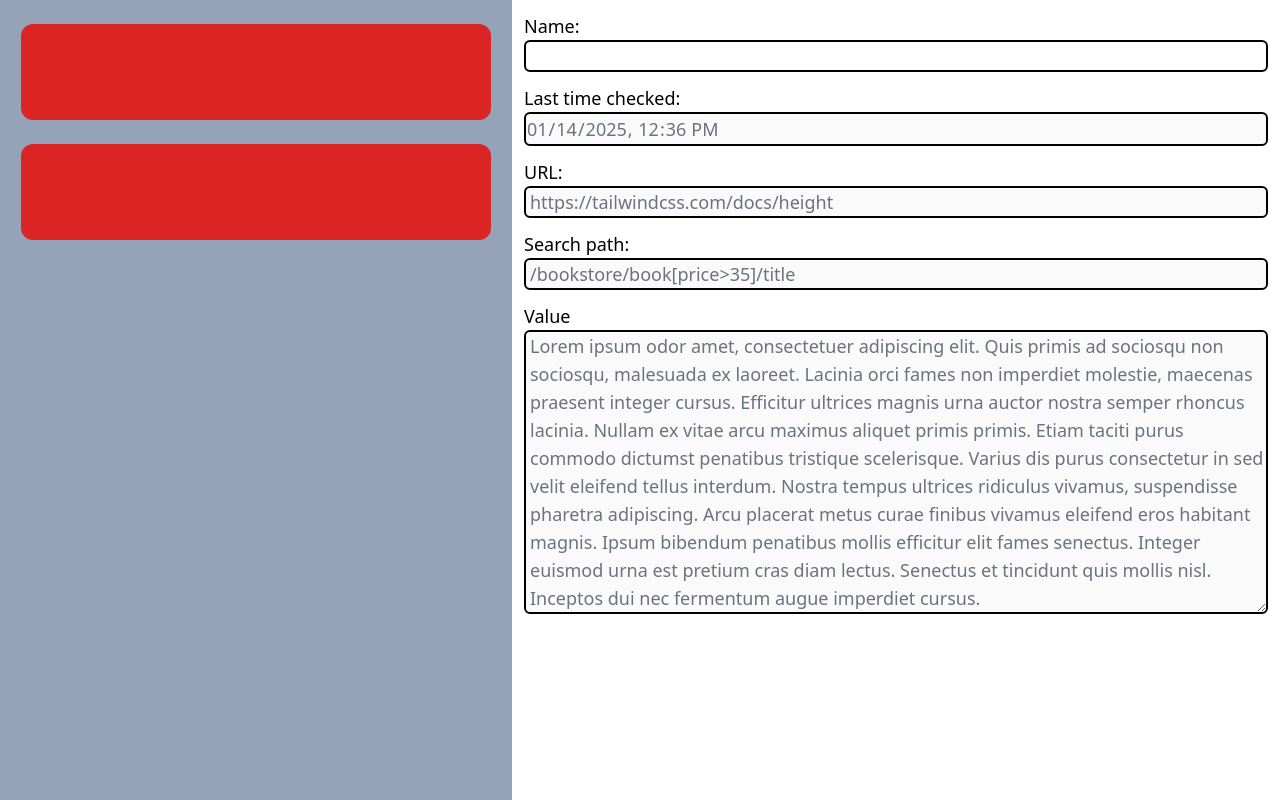
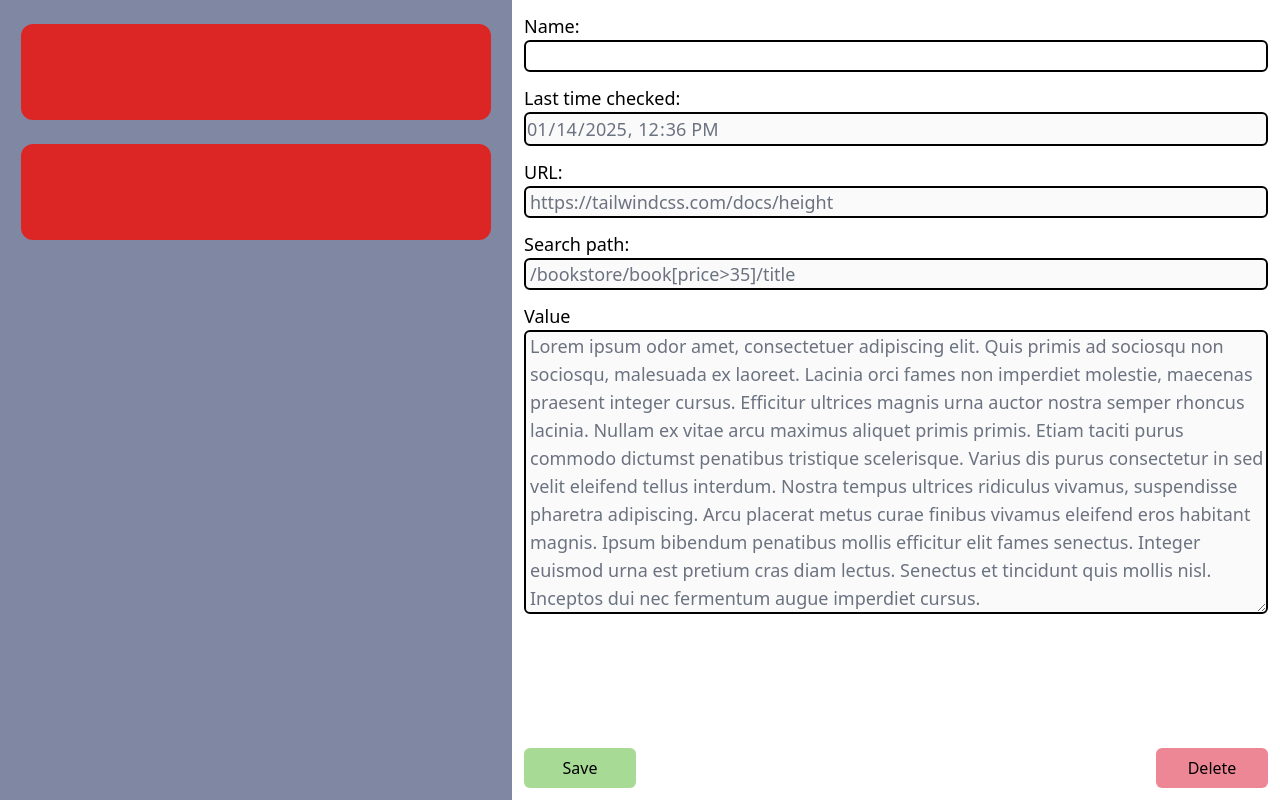
Before and after one commit to lucasAxberg/web-alert, a browser extension: page src/list.html in a window 1280 px wide. Drawn offline with Linux system fonts and the light colour scheme.

Commit message:
edit: added buttons to save new values or delete item

```diff
--- a/src/list.html
+++ b/src/list.html
@@ -10,11 +10,11 @@
   </head>
 
   <body class="flex">
-    <div id="left" class="h-screen w-2/5 bg-slate-400 flex flex-col gap-6 items-center pt-6">
+    <div id="left" class="h-screen w-2/5 bg-ctp-overlay1 flex flex-col gap-6 items-center pt-6">
       <div class="h-24 w-11/12 bg-red-600 rounded-xl"></div>
       <div class="h-24 w-11/12 bg-red-600 rounded-xl"></div>
     </div>
-    <div id="right" class="h-screen w-3/5">
+    <div id="right" class="h-screen w-3/5 relative">
       <form class="m-3 text-lg flex flex-col">
         <div class="mb-3 flex flex-col">
           <label for="name">Name:</label>
@@ -39,6 +39,10 @@ Lorem ipsum odor amet, consectetuer adipiscing elit. Quis primis ad sociosqu non
           </textarea>
         </div>
       </form>
+      <div class="absolute bottom-0 w-full pb-3 flex justify-between px-3">
+        <button type="button" class="h-10 w-28 rounded-md bg-ctp-green">Save</button>
+        <button type="button" class="h-10 w-28 rounded-md bg-ctp-red">Delete</button>
+      </div>
     </div>
   </body>
 
```
Also changed, not shown: src/main.css.
